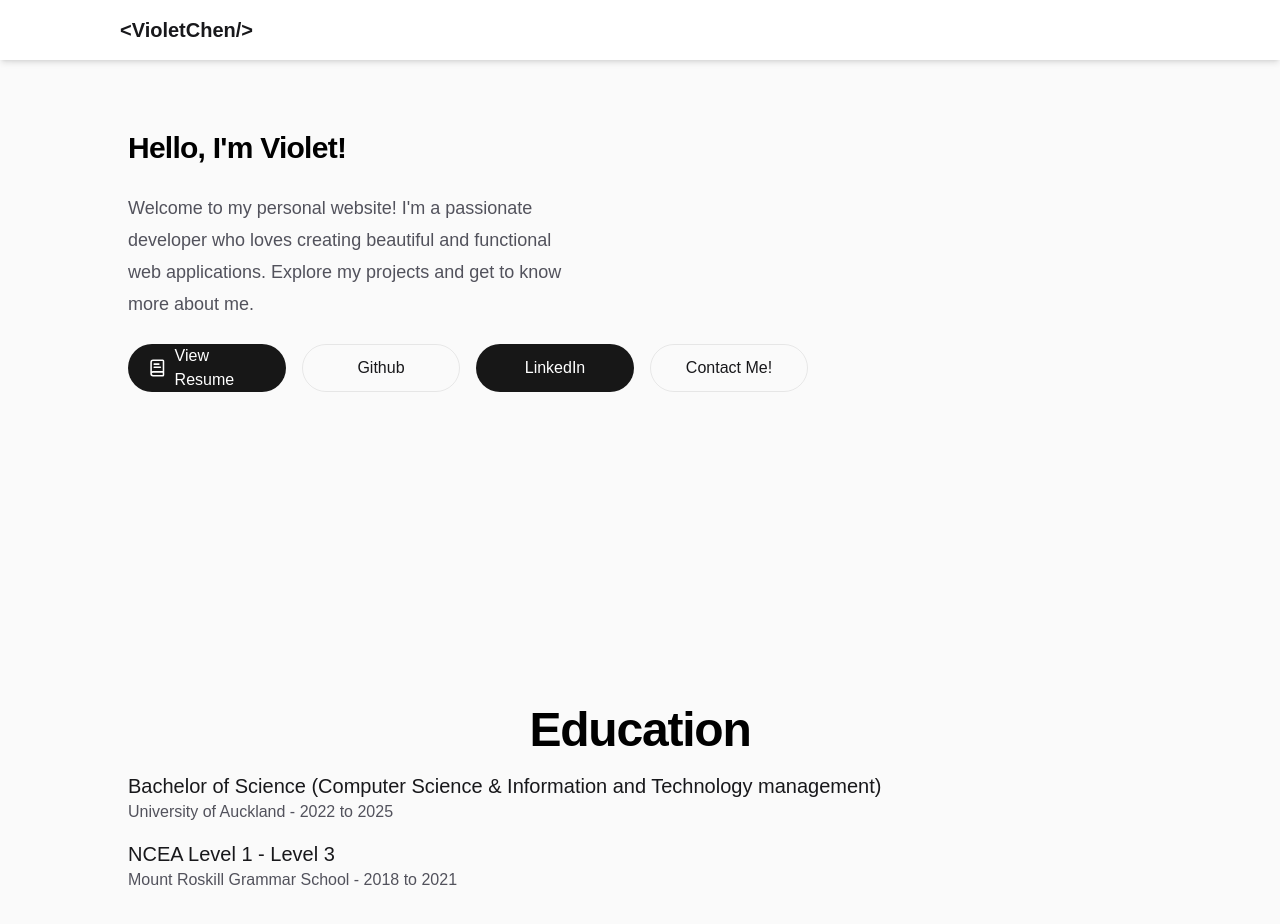
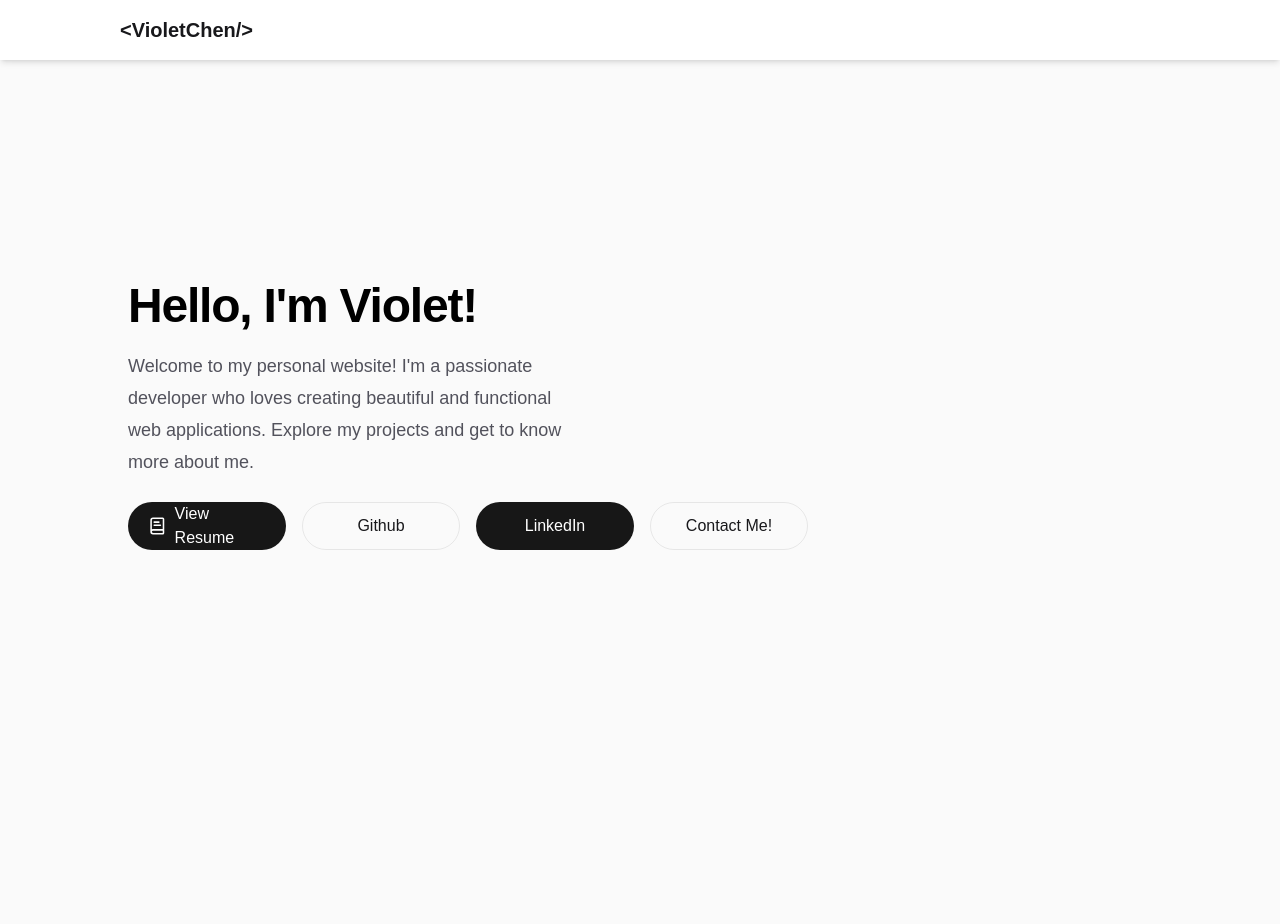
Before and after one commit to vi0letchen/violet-portfolio, a Next.js app: page / in a window 1280 px wide. Shown: the top 924 px of the page. Built offline with nearby package versions, Linux system fonts and the light colour scheme.

Commit message:
style:centering intro section

```diff
--- a/src/app/page.js
+++ b/src/app/page.js
@@ -6,10 +6,11 @@ export default function Home() {
   return (
     <div className="min-h-screen bg-zinc-50 px-6 py-12 text-zinc-900 dark:bg-black dark:text-zinc-50">
       <Navbar/>
-      <main className="mx-auto flex max-w-5xl flex-col gap-12 md:gap-80 pt-20">
+      <main className="mx-auto flex max-w-5xl flex-col gap-12 md:gap-80">
         {/* Self Introduction */}
-        <div className="flex flex-col gap-6 justify-between">
-          <h1 className="max-w-xs text-3xl font-semibold leading-10 tracking-tight text-black dark:text-zinc-50">
+        <div className="flex min-h-[calc(100vh-60px)] items-center">
+          <div className="flex flex-col gap-6 justify-between w-full">
+          <h1 className="max-w text-5xl font-semibold leading-10 tracking-tight text-black dark:text-zinc-50">
             Hello, I'm Violet!
           </h1>
           <p className="max-w-md text-lg leading-8 text-zinc-600 dark:text-zinc-400">
@@ -55,6 +56,7 @@ export default function Home() {
             Contact Me!
           </a>
         </div>
+          </div>
         </div>
 
         {/* Education */}
```
